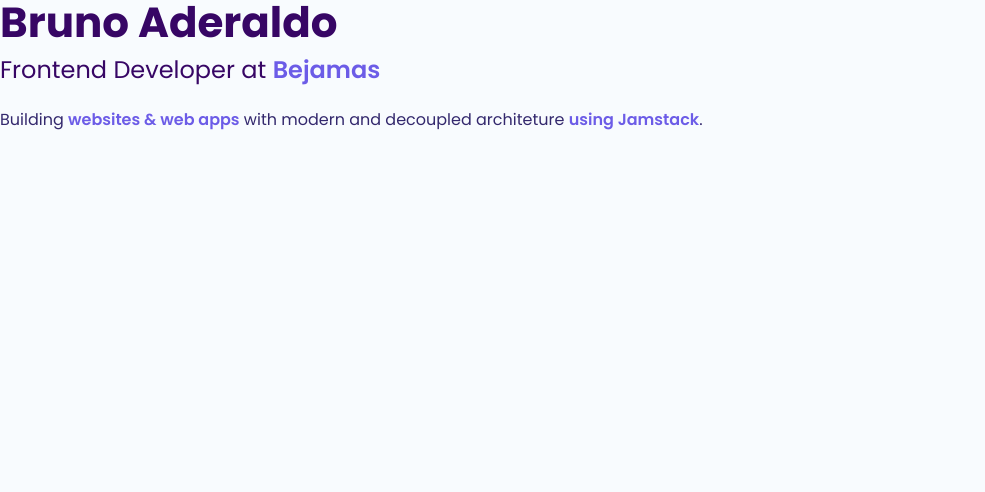
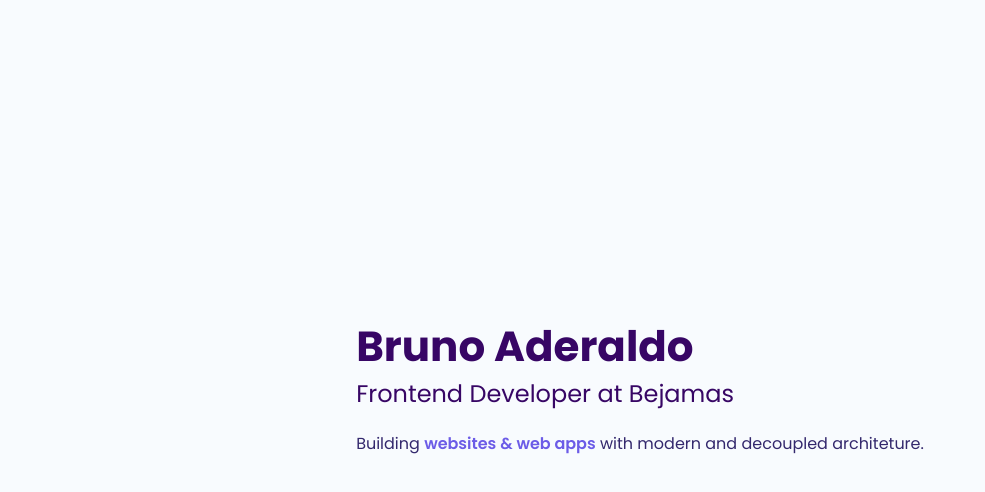
Before and after one commit to BrunoAderaldo/brunoaderaldo.com, a Next.js app: page / in a window 1280 px wide. Shown: the top 492 px of the page, without its empty margins (0-985 px from the left). Built offline with nearby package versions, Linux system fonts and the light colour scheme.

Commit message:
feat: add layout and meta tags

```diff
--- /dev/null
+++ b/layouts/index.tsx
@@ -0,0 +1,67 @@
+import Head from 'next/head'
+import { useRouter } from 'next/router'
+
+import { styled } from '../stitches.config'
+
+export default function Layout(props) {
+  const { children, ...customMeta } = props
+
+  const meta = {
+    title: 'Bruno Aderaldo – Frontend Developer',
+    description: `Frontend Developer, JavaScript enthusiast.`,
+    image: 'https://brunoaderaldo.com/static/images/banner.png',
+    type: 'website',
+    ...customMeta,
+  }
+
+  const router = useRouter()
+
+  return (
+    <Wrapper>
+      <Head>
+        <title>{meta.title}</title>
+        <meta name="robots" content="follow, index" />
+        <meta content={meta.description} name="description" />
+        <meta
+          property="og:url"
+          content={`https://brunoaderaldo.com${router.asPath}`}
+        />
+        <link
+          rel="canonical"
+          href={`https://brunoaderaldo.com${router.asPath}`}
+        />
+        <meta property="og:type" content={meta.type} />
+        <meta property="og:site_name" content="Bruno Aderaldo" />
+        <meta property="og:description" content={meta.description} />
+        <meta property="og:title" content={meta.title} />
+        <meta property="og:image" content={meta.image} />
+        <meta name="twitter:card" content="summary_large_image" />
+        <meta name="twitter:site" content="@AderaldoBruno" />
+        <meta name="twitter:title" content={meta.title} />
+        <meta name="twitter:description" content={meta.description} />
+        <meta name="twitter:image" content={meta.image} />
+        {meta.date && (
+          <meta property="article:published_time" content={meta.date} />
+        )}
+      </Head>
+      <Main>{children}</Main>
+    </Wrapper>
+  )
+}
+
+const Wrapper = styled('div', {
+  display: 'flex',
+  flexDirection: 'column',
+  minHeight: '100vh',
+  position: 'relative',
+  zIndex: 0,
+})
+
+const Main = styled('main', {
+  display: 'flex',
+  alignItems: 'center',
+  margin: '0 auto',
+  maxWidth: '760px',
+  padding: '0 20px',
+  flex: '1 1',
+})
--- a/pages/index.tsx
+++ b/pages/index.tsx
@@ -1,24 +1,26 @@
 import { styled } from '../stitches.config'
 
-export const Title = styled('h1', {
+import Layout from '../layouts'
+
+export default function Home() {
+  return (
+    <Layout>
+      <div>
+        <Title>Bruno Aderaldo</Title>
+        <Subtitle>Frontend Developer at Bejamas</Subtitle>
+        <p>
+          Building <strong>websites & web apps</strong> with modern and
+          decoupled architeture.
+        </p>
+      </div>
+    </Layout>
+  )
+}
+
+const Title = styled('h1', {
   marginBottom: '6px',
 })
 
-export const Subtitle = styled('h2', {
+const Subtitle = styled('h2', {
   margin: '0 0 16px',
 })
-
-export default function Home() {
-  return (
-    <>
-      <Title>Bruno Aderaldo</Title>
-      <Subtitle>
-        Frontend Developer at <strong>Bejamas</strong>
-      </Subtitle>
-      <p>
-        Building <strong>websites & web apps</strong> with modern and decoupled
-        architeture <strong>using Jamstack</strong>.
-      </p>
-    </>
-  )
-}
```
